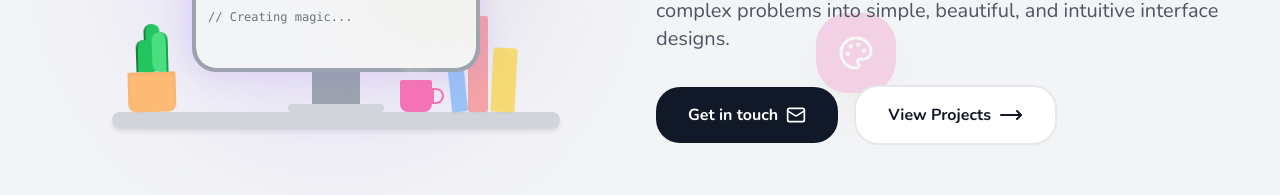
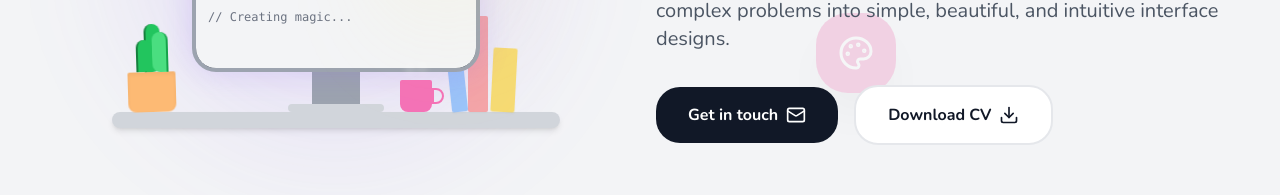
Before and after one commit to xieumar/Portfolio-2.0, a Next.js app: page / in a window 1280 px wide. Shown: the part 440-635 px from the top of the page. Built offline with nearby package versions, Linux system fonts and the light colour scheme.

Commit message:
feat(Hero): add CV download button.

```diff
--- a/src/app/components/HeroSection.tsx
+++ b/src/app/components/HeroSection.tsx
@@ -2,7 +2,7 @@
 import FloatingIcons from "@/components/ui/hero/FloatingIcons";
 import Illustration from "@/components/ui/hero/Illustration";
 import InteractivePill from "@/components/ui/hero/InteractivePill";
-import { Mail, MoveRight } from 'lucide-react'
+import { Mail, Download } from 'lucide-react'
 
 export default function HeroSection() {
   return (
@@ -38,11 +38,15 @@ export default function HeroSection() {
               Get in touch <Mail size={20} />
             </a>
             <a
-              className="px-8 py-4 bg-white dark:bg-gray-700 text-gray-900 dark:text-white font-bold rounded-xl border-2 border-gray-200 hover:transform hover:-translate-y-1 hover:shadow-lg transition-all duration-300 flex items-center gap-2"
-              href="#work"
+              className="group px-8 py-4 bg-white dark:bg-gray-700 text-gray-900 dark:text-white font-bold rounded-xl border-2 border-gray-200 hover:-translate-y-1 hover:shadow-lg transition-all duration-300 flex items-center gap-2"
+              href="/Zainab Umar Ibrahim CV.pdf"
+              download
             >
-              View Projects <MoveRight />
+              Download CV
+              <Download size={20}
+              />
             </a>
+
           </div>
         </div>
       </div>
```
Also changed, not shown: 1 other file (tests, documents, lock files or other folders).
